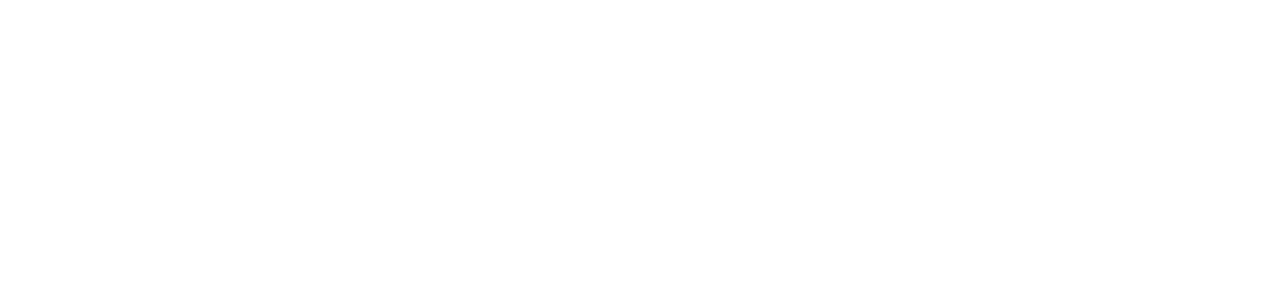
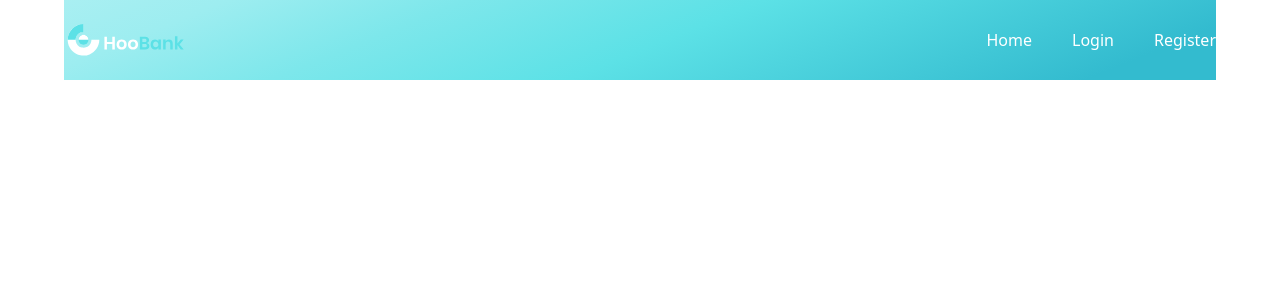
Before and after one commit to vaidabernotiene/TICKET_MARKET, a React (Create React App) app in the folder frontend/: page / in a window 1280 px wide. Shown: the top 300 px of the page. Built offline with nearby package versions, Linux system fonts and the light colour scheme.

Commit message:
multiple changes

```diff
--- a/frontend/package.json
+++ b/frontend/package.json
@@ -11,6 +11,7 @@
     "postcss-cli": "^10.1.0",
     "react": "^18.2.0",
     "react-dom": "^18.2.0",
+    "react-router-dom": "^6.11.2",
     "react-scripts": "5.0.1",
     "tailwindcss": "^3.3.2",
     "web-vitals": "^2.1.4"
--- a/frontend/src/App.js
+++ b/frontend/src/App.js
@@ -1,10 +1,24 @@
-import './App.css';
-import {Home, Login, Register} from './components'
+import { Routes, Route } from "react-router-dom";
+
+import "./App.css";
+import styles from "./style";
+
+import { Home } from "./components/Home";
+import { Login } from "./components/Login";
+import { Register } from "./components/Register";
 
 function App() {
   return (
-    <div className="App">
-      <Home />
+    <div className="w-full overflow-hidden">
+      <div className={`${styles.paddingX} ${styles.flexCenter}`}>
+        <div className={`${styles.boxWidth}`}>
+          <Routes>
+            <Route path="/" element={<Home />} />
+            <Route path="/login" element={<Login />} />
+            <Route path="/register" element={<Register />} />
+          </Routes>
+        </div>
+      </div>
     </div>
   );
 }
--- a/frontend/src/components/Home.jsx
+++ b/frontend/src/components/Home.jsx
@@ -1,5 +1,9 @@
-import Navbar from "./Navbar";
+import NavBar from "./Navbar";
 
 export const Home = () => {
-  return <div><Navbar /></div>;
+  return (
+    <div>
+      <NavBar/>
+    </div>
+  );
 };
--- a/frontend/src/components/Login.jsx
+++ b/frontend/src/components/Login.jsx
@@ -4,7 +4,7 @@ import "../App.css";
 export const Login = () => {
   return (
     <div className="flex justify-center items-center h-screen">
-      <div className="w-1/3 p-6 border rounded shadow-lg container">
+      <div className="w-1/2 p-6 border rounded shadow-lg container">
         <h1 className="text-3xl mb-4">Login</h1>
         <form>
           <div className="mb-4">
--- a/frontend/src/components/Navbar.jsx
+++ b/frontend/src/components/Navbar.jsx
@@ -1,11 +1,9 @@
 import { useState } from "react";
 
-import { Login } from "./Login";
-import { Register } from "./Register";
-import { menu, close } from "../assets";
-import { defaults } from "autoprefixer";
+import { close, logo, menu } from "../assets";
+import { navLinks } from "../constants";
 
-const Navbar = () => {
+const NavBar = () => {
   const [toggle, setToggle] = useState(false);
 
   const onHandlerBurger = () => {
@@ -13,9 +11,19 @@ const Navbar = () => {
   };
 
   return (
-    <nav className="w-full flex py-6 justify-between items-center navbar">
-      {/* <img src={logo} alt="hoobank" className="w-[124px] h-[32px]" /> */}
-
+    <nav className="bg-blue-gradient w-full flex py-6 justify-between items-center navbar">
+      <img src={logo} alt="hoobank" className="w-[124px] h-[32px]" />
+      <ul className="list-none sm:flex hidden justify-end items-center flex-1">
+        {navLinks.map((nav, index) => (
+          <li
+            key={nav.id}
+            className={`font-popins font-normal cursor-pointer text-[16px]
+            ${index === navLinks.length - 1 ? "mr-0" : "mr-10"} text-white`}
+          >
+            <a href={`#${nav.id}`}>{nav.title}</a>
+          </li>
+        ))}
+      </ul>
       {/* ONLY FOR MOBILE DEVICES */}
       <div className="sm:hidden flex flex-1 justify-end items-center">
         <img
@@ -29,10 +37,22 @@ const Navbar = () => {
           className={`${
             toggle ? "flex" : "hidden"
           } p-6 bg-black-gradient absolute top-20 right-0 mx-4 my-2 min-w-[140px] rounded-xl sidebar`}
-        ></div>
+        >
+          <ul className="list-none flex flex-col justify-end items-center flex-1">
+            {navLinks.map((nav, index) => (
+              <li
+                key={nav.id}
+                className={`font-popins font-normal cursor-pointer text-[16px]
+            ${index === navLinks.length - 1 ? "mr-0" : "mb-4"} text-white`}
+              >
+                <a href={`#${nav.id}`}>{nav.title}</a>
+              </li>
+            ))}
+          </ul>
+        </div>
       </div>
     </nav>
   );
 };
 
-export default Navbar;
+export default NavBar;
--- a/frontend/src/components/Register.jsx
+++ b/frontend/src/components/Register.jsx
@@ -1,7 +1,9 @@
-export const Register= ()=>{
+import "../App.css";
 
-    return (
-        <div className="w-1/3 p-6 border rounded shadow-lg ml-8 container">
+export const Register = () => {
+  return (
+    <div className="flex justify-center items-center h-screen">
+      <div className="w-1/2 p-6 border rounded shadow-lg ml-8 container">
         <h1 className="text-3xl mb-4">Register</h1>
         <form>
           <div className="mb-4">
@@ -11,6 +13,16 @@ export const Register= ()=>{
             <input
               type="text"
               id="name"
+              className="w-full border px-4 py-2 rounded"
+            />
+          </div>
+          <div className="mb-4">
+            <label htmlFor="name" className="block mb-2">
+              Surname
+            </label>
+            <input
+              type="text"
+              id="sernamename"
               className="w-full border px-4 py-2 rounded"
             />
           </div>
@@ -41,6 +53,7 @@ export const Register= ()=>{
             Register
           </button>
         </form>
-        </div>
-    )
-}
+      </div>
+    </div>
+  );
+};
--- /dev/null
+++ b/frontend/src/constants/index.js
@@ -0,0 +1,103 @@
+export const navLinks = [
+    {
+      id: "home",
+      title: "Home",
+    },
+    {
+      id: "login",
+      title: "Login",
+    },
+    {
+      id: "register",
+      title: "Register",
+    },
+  ];
+
+  export const footerLinks = [
+    {
+      title: "Useful Links",
+      links: [
+        {
+          name: "Content",
+          link: "https://www.hoobank.com/content/",
+        },
+        {
+          name: "How it Works",
+          link: "https://www.hoobank.com/how-it-works/",
+        },
+        {
+          name: "Create",
+          link: "https://www.hoobank.com/create/",
+        },
+        {
+          name: "Explore",
+          link: "https://www.hoobank.com/explore/",
+        },
+        {
+          name: "Terms & Services",
+          link: "https://www.hoobank.com/terms-and-services/",
+        },
+      ],
+    },
+    {
+      title: "Community",
+      links: [
+        {
+          name: "Help Center",
+          link: "https://www.hoobank.com/help-center/",
+        },
+        {
+          name: "Partners",
+          link: "https://www.hoobank.com/partners/",
+        },
+        {
+          name: "Suggestions",
+          link: "https://www.hoobank.com/suggestions/",
+        },
+        {
+          name: "Blog",
+          link: "https://www.hoobank.com/blog/",
+        },
+        {
+          name: "Newsletters",
+          link: "https://www.hoobank.com/newsletters/",
+        },
+      ],
+    },
+    {
+      title: "Partner",
+      links: [
+        {
+          name: "Our Partner",
+          link: "https://www.hoobank.com/our-partner/",
+        },
+        {
+          name: "Become a Partner",
+          link: "https://www.hoobank.com/become-a-partner/",
+        },
+      ],
+    },
+  ];
+
+//   export const socialMedia = [
+//     {
+//       id: "social-media-1",
+//       icon: instagram,
+//       link: "https://www.instagram.com/",
+//     },
+//     {
+//       id: "social-media-2",
+//       icon: facebook,
+//       link: "https://www.facebook.com/",
+//     },
+//     {
+//       id: "social-media-3",
+//       icon: twitter,
+//       link: "https://www.twitter.com/",
+//     },
+//     {
+//       id: "social-media-4",
+//       icon: linkedin,
+//       link: "https://www.linkedin.com/",
+//     },
+//   ];
--- a/frontend/src/index.js
+++ b/frontend/src/index.js
@@ -1,12 +1,15 @@
-import React from 'react';
-import ReactDOM from 'react-dom/client';
-import './index.css';
-import App from './App';
+import React from "react";
+import ReactDOM from "react-dom/client";
+import "./index.css";
+import App from "./App";
+import { BrowserRouter } from "react-router-dom";
 
-const root = ReactDOM.createRoot(document.getElementById('root'));
+const root = ReactDOM.createRoot(document.getElementById("root"));
 root.render(
   <React.StrictMode>
-    <App />
+    <BrowserRouter>
+      <App />
+    </BrowserRouter>
   </React.StrictMode>
 );
 
--- /dev/null
+++ b/frontend/src/style.js
@@ -0,0 +1,28 @@
+const styles = {
+    boxWidth: "xl:max-w-[1280px] w-full",
+
+    heading2: "font-poppins font-semibold xs:text-[48px] text-[40px] text-white xs:leading-[76.8px] leading-[66.8px] w-full",
+    paragraph: "font-poppins font-normal text-dimWhite text-[18px] leading-[30.8px]",
+
+    flexCenter: "flex justify-center items-center",
+    flexStart: "flex justify-center items-start",
+
+    paddingX: "sm:px-16 px-6",
+    paddingY: "sm:py-16 py-6",
+    padding: "sm:px-16 px-6 sm:py-12 py-4",
+
+    marginX: "sm:mx-16 mx-6",
+    marginY: "sm:my-16 my-6",
+  };
+
+  export const layout = {
+    section: `flex md:flex-row flex-col ${styles.paddingY}`,
+    sectionReverse: `flex md:flex-row flex-col-reverse ${styles.paddingY}`,
+
+    sectionImgReverse: `flex-1 flex ${styles.flexCenter} md:mr-10 mr-0 md:mt-0 mt-10 relative`,
+    sectionImg: `flex-1 flex ${styles.flexCenter} md:ml-10 ml-0 md:mt-0 mt-10 relative`,
+
+    sectionInfo: `flex-1 ${styles.flexStart} flex-col`,
+  };
+
+  export default styles;
```
Also changed, not shown: frontend/src/assets/index.js (+46 -46 lines), frontend/src/assets/logo.svg (added), 1 other file (tests, documents, lock files or other folders).
